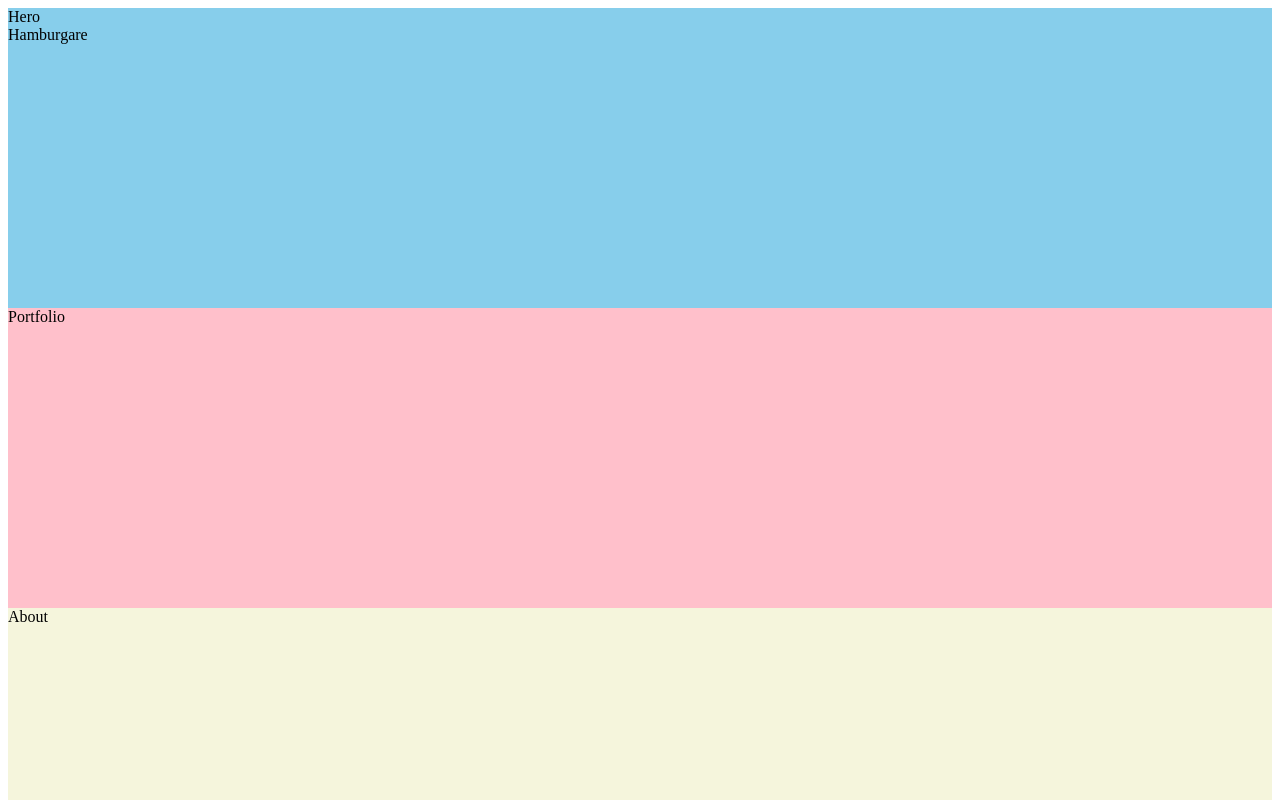
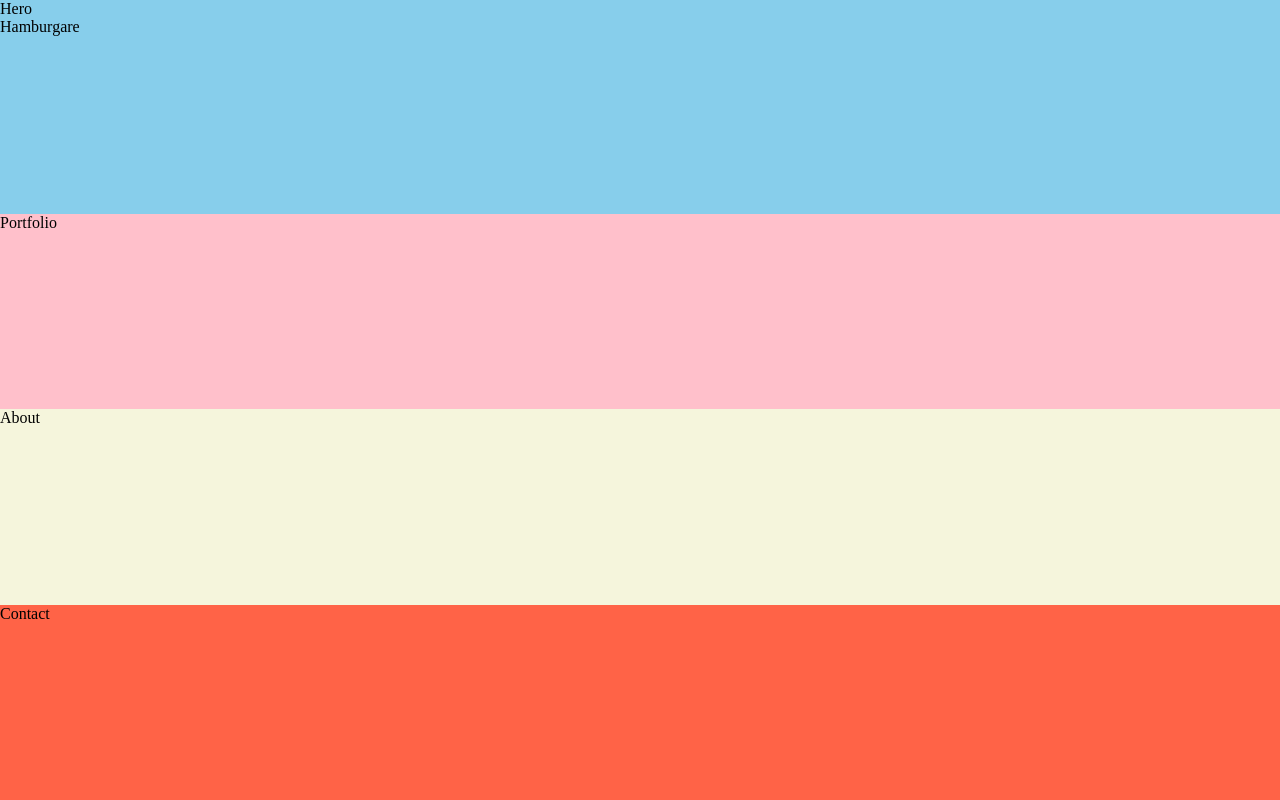
Before and after one commit to milailopez/ovning, a React (Vite) app in the folder lektion-2-grupp/: page / in a window 1280 px wide. Shown: the top 800 px of the page. Built offline with nearby package versions, Linux system fonts and the light colour scheme.

Commit message:
milai css klar

```diff
--- a/lektion-2-grupp/src/App.css
+++ b/lektion-2-grupp/src/App.css
@@ -1,9 +1,18 @@
-.app {
+* {
+    padding: 0;
+    margin: 0;
+    box-sizing: border-box;
+}
+
+.App {
     min-height: 100dvh;
+    display: flex;
+    flex-direction: column;
 }
 
 section {
-    height: 300px;
+    flex-grow: 1;
+
 }
 
 .hero {
```
